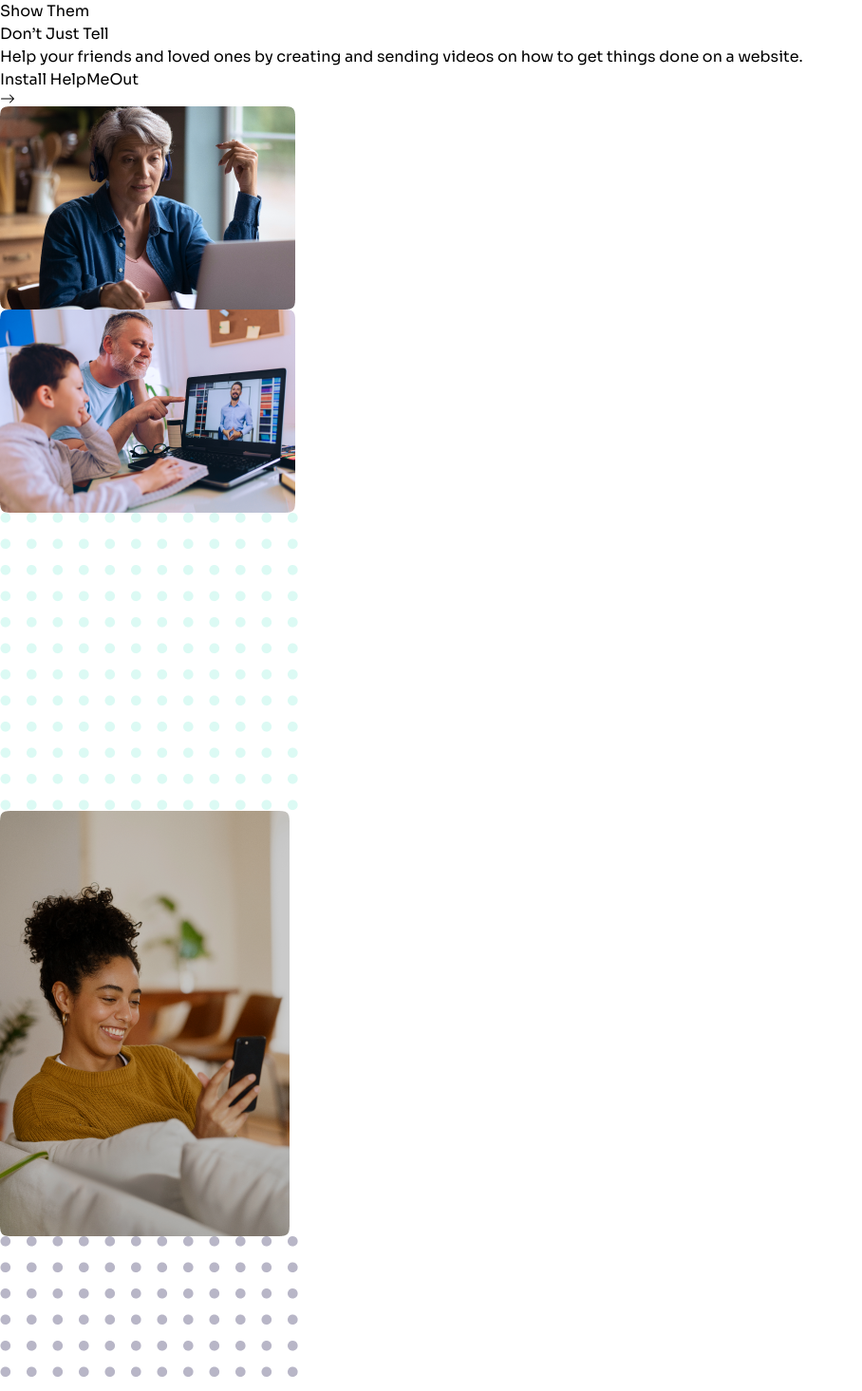
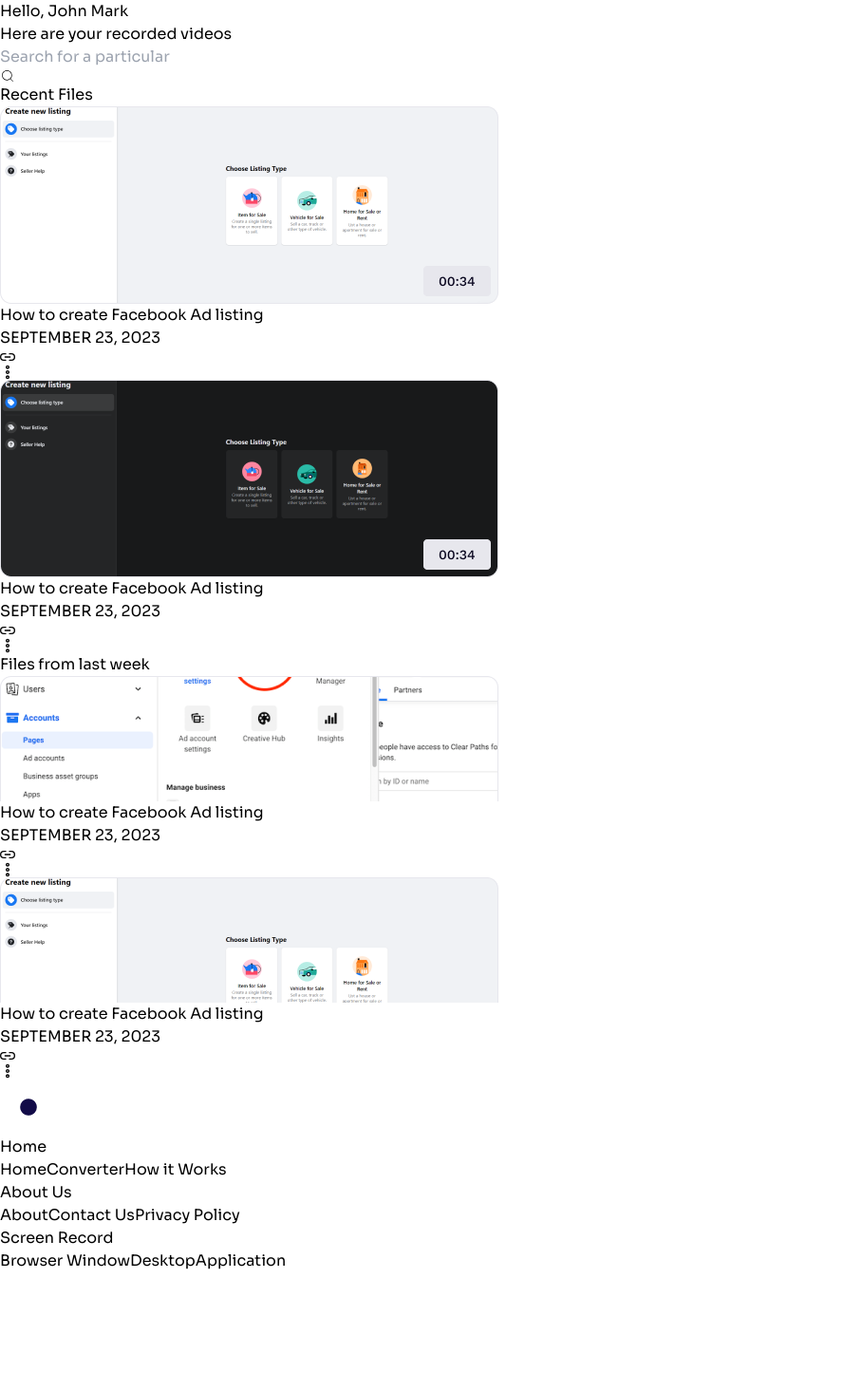
Before and after one commit to WanjikuKatuni/HelpMeOutMain, a React (Vite) app: page / in a window 1280 px wide. Shown: the top 1465 px of the page at 95% size, without its empty margins (0-908 px from the left). After the commit the page ends 1340 px from the top, so only its background shows below. Built offline with nearby package versions, Linux system fonts and the light colour scheme.

Commit message:
added user repo where all videos are visible

```diff
--- a/src/App.jsx
+++ b/src/App.jsx
@@ -1,11 +1,11 @@
-import Landing from "./pages/Landing"
+import Userrepository from "./pages/Userrepository"
 
 
 function App() {
 
   return (
     <>
-      <Landing/>
+      <Userrepository/>
       {/* routes */}
     </>
   )
--- a/src/components/Allvideos.jsx
+++ b/src/components/Allvideos.jsx
@@ -1,9 +1,129 @@
 // list of all of users videos
 
-import React from 'react'
+import React from "react";
+// icons
+import {CiSearch} from 'react-icons/ci'
+import {FiLink2} from 'react-icons/fi'
+import {CgMoreVertical} from 'react-icons/cg'
 
 export default function Allvideos() {
   return (
-    <div>Allvideos</div>
-  )
+    <main className="w-full relative top-20 py-4 mb-24">
+
+        {/* userinfo and search */}
+      <section className="flex items-center justify-between mx-[5%]">
+        <div>
+          <h1 className="text-[32px] text-[#141414] text-center font-bold">
+            Hello, John Mark
+          </h1>
+          <p className="text-[18px] text-[#616163] font-normal">
+            Here are your recorded videos
+          </p>
+        </div>
+
+        <div className="w-[30%] relative">
+          <input
+            type="Search"
+            placeholder="Search for a particular video"
+            className="relative py-4 px-8 bg-[#F4F6F8] rounded-md border-none outline-none w-full"
+          />
+          <CiSearch className="inline-block absolute left-2 top-5 text-[14px] text-[#C3C3C3]" />
+        </div>
+      </section>
+
+      {/* recent files */}
+      <section className="mt-10 border-t-[#C3C3C3] border-2">
+        <p className="text-[18px] text-[#616163] mb-4 mx-[5%] mt-5">
+          Recent Files
+        </p>
+
+        <div className="grid grid-cols-2 gap-4 justify-center mx-[5%]">
+          <div className="text-[#141414] border-solid border-[#F4F6F8] rounded-lg p-5">
+            <div>
+              <img src="./images/video frame.png" alt="" className="w-full" />
+            </div>
+
+            <div className="flex justify-between mt-4 mr-1">
+              <div>
+                <h3 className="text-[20px]">How to create Facebook Ad listing</h3>
+                <p className="text-[#B9C2C8] text-[16px] mt-1">
+                  SEPTEMBER 23, 2023
+                </p>
+              </div>
+              <div className="space-x-4">
+                <FiLink2 className="inline-block text-[24px] cursor-pointer hover:text-[#616163]" />
+                <CgMoreVertical className="inline-block text-[24px] cursor-pointer hover:text-[#616163]" />
+              </div>
+            </div>
+          </div>
+
+          <div className="text-[#141414] border-solid border-[#F4F6F8] rounded-lg p-5">
+            <div>
+              <img src="./images/video frame (1).png" alt="" className="w-full" />
+            </div>
+
+            <div className="flex justify-between mt-4 mr-1">
+              <div>
+                <h3 className="text-[20px]">How to create Facebook Ad listing</h3>
+                <p className="text-[#B9C2C8] text-[16px] mt-1">
+                  SEPTEMBER 23, 2023
+                </p>
+              </div>
+              <div className="space-x-4">
+                <FiLink2 className="inline-block text-[24px] cursor-pointer hover:text-[#616163]" />
+                <CgMoreVertical className="inline-block text-[24px] cursor-pointer hover:text-[#616163]" />
+              </div>
+            </div>
+          </div>
+        </div>
+      </section>
+
+      {/* last weekes files */}
+      <section className="my-10">
+        <p className="text-[18px] text-b[#616163] mb-4 mx-[5%]">
+          Files from last week
+        </p>
+
+        <div className="grid grid-cols-2 gap-4 justify-center mx-[5%]">
+          <div className="text-[#141414] border-solid border-[#F4F6F8] rounded-lg p-5">
+            <div>
+              <img src="./images/video frame (2).png" alt="" className="w-full" />
+            </div>
+
+            <div className="flex justify-between mt-4">
+              <div>
+                <h3 className="text-[20px]">How to create Facebook Ad listing</h3>
+                <p className="text-[#B9C2C8] text-[16px] mt-1">
+                  SEPTEMBER 23, 2023
+                </p>
+              </div>
+              <div className="space-x-4">
+                <FiLink2 className="inline-block text-[24px] cursor-pointer hover:text-[#616163]" />
+                <CgMoreVertical className="inline-block text-[24px] cursor-pointer hover:text-[#616163]" />
+              </div>
+            </div>
+          </div>
+
+          <div className="text-[#141414] border-solid border-[#F4F6F8] rounded-lg p-5">
+            <div>
+              <img src="./images/video frame (3).png" alt="" className="w-full" />
+            </div>
+
+            <div className="flex justify-between mt-4">
+              <div>
+                <h3 className="text-[20px]">How to create Facebook Ad listing</h3>
+                <p className="text-[#B9C2C8] text-[16px] mt-1">
+                  SEPTEMBER 23, 2023
+                </p>
+              </div>
+              <div className="space-x-4">
+                <FiLink2 className="inline-block text-[24px] cursor-pointer hover:text-[#616163]" />
+                <CgMoreVertical className="inline-block text-[24px] cursor-pointer hover:text-[#616163]" />
+              </div>
+            </div>
+          </div>
+        </div>
+      </section>
+    </main>
+  );
 }
--- a/src/pages/Userrepository.jsx
+++ b/src/pages/Userrepository.jsx
@@ -1,14 +1,16 @@
 // contains all videos of the user
 
 import React from 'react'
+import Allvideos from '../components/Allvideos'
+import Footer from '../components/Footer'
+
 
 export default function Userrepository() {
   return (
     <>
-    Userrepository
-
-    {/* header */}
-    {/* list of all videos */}
+        {/* header */}
+        <Allvideos/>
+        <Footer/>
     </>
   )
 }
```
